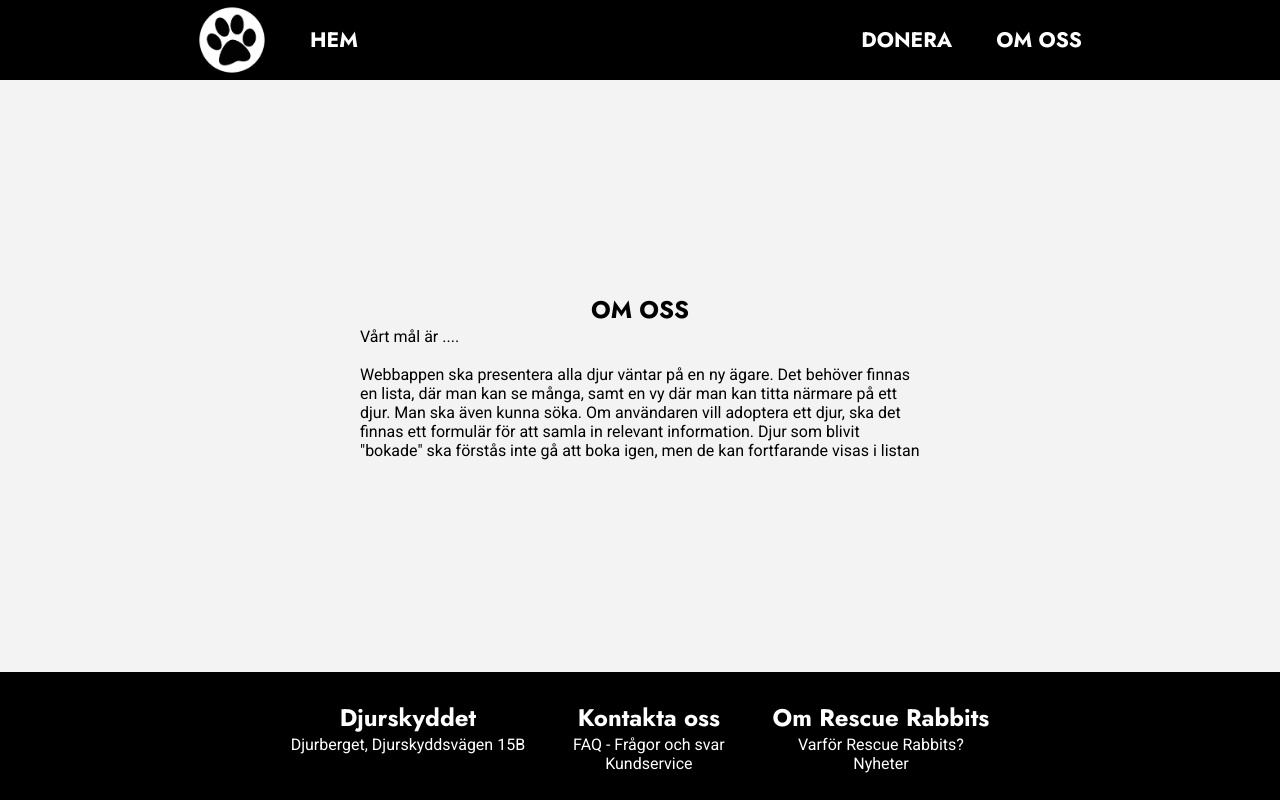
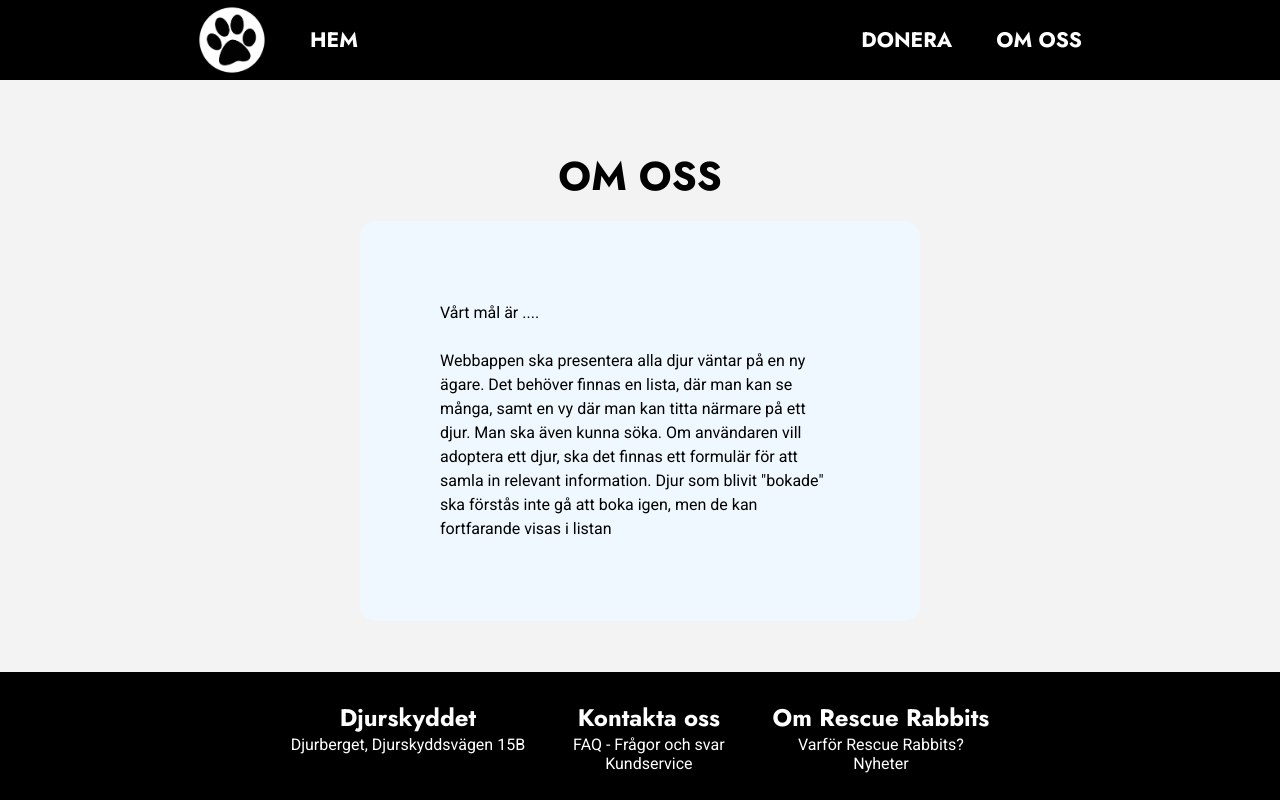
Before and after one commit to timand1/rescue-rabbits-magic-monkeys, a React (Vite) app: page /About in a window 1280 px wide. Built offline with nearby package versions, Linux system fonts and the light colour scheme.

Commit message:
About css

```diff
--- a/src/styles/About.scss
+++ b/src/styles/About.scss
@@ -6,7 +6,21 @@
     margin: 0 auto;
     @include variables.flexContainer();
     align-items: center;
-    justify-content: center;
 
 
+    h1 {
+        font-size: 2.5em;
+        margin: 1rem;
+    }
+
+    section {
+        @include variables.textContainer;
+
+    figure {
+        position: absolute;
+        width: 5rem;
+        height: 5rem;
+        margin: 0;
+    }
+    }
 }
--- a/src/styles/_variables.scss
+++ b/src/styles/_variables.scss
@@ -15,10 +15,10 @@ $header-font: 'Jost', sans-serif;
 }
 
 @mixin textContainer() {
-    height: 100%;
     background-color: $secondary-bg;
     padding: 5rem;
     font-family: $primary-font;
     font-size: 1em;
     line-height: 1.5em;
+    border-radius: 1em;
 }
--- a/src/views/About.tsx
+++ b/src/views/About.tsx
@@ -1,4 +1,5 @@
 import '../styles/About.scss'
+import  logo  from '../assets/LOGO.png'
 
 function About() {
 
@@ -11,8 +12,9 @@ function About() {
                         <br /> <br />Webbappen ska presentera alla djur väntar på en ny ägare.
                     Det behöver finnas en lista, där man kan se många, samt en vy där man kan titta närmare på ett djur.
                     Man ska även kunna söka. Om användaren vill adoptera ett djur, ska det finnas ett formulär för att samla in relevant information. Djur som blivit "bokade" ska förstås inte gå att boka igen, men de kan fortfarande visas i listan</p>
+                    <figure style={{ backgroundImage: `url(${logo})` }}>
+                    </figure>
                 </section>
-                <figure className='logo'></figure>
             </article>
 
     )
```
